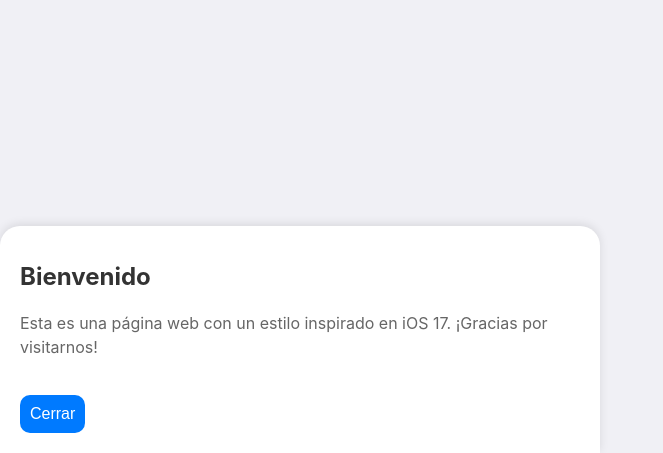
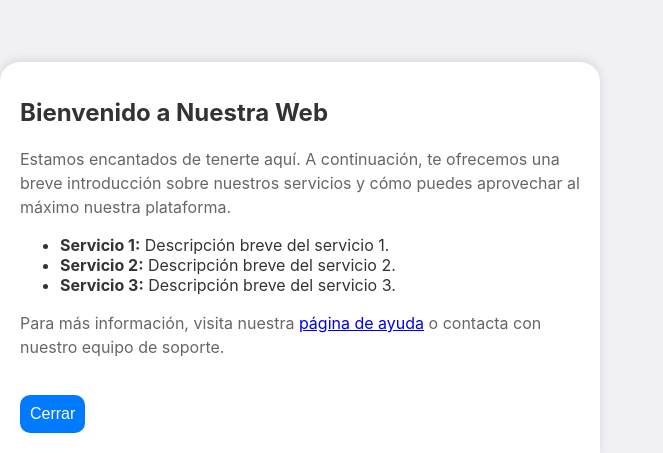
Before and after one commit to JeamDeveloper/Waves, a plain HTML site: page index.html in a window 1280 px wide. Shown: the part 347-800 px from the top of the page, without its empty margins (0-663 px from the left). Drawn offline with Linux system fonts and the light colour scheme.

Commit message:
Actualizar index.html

```diff
--- a/index.html
+++ b/index.html
@@ -26,6 +26,7 @@
             box-sizing: border-box;
             transform: translateY(100%);
             transition: transform 0.3s ease-out;
+            z-index: 1000; /* Asegura que el bottom sheet esté en la parte superior */
         }
         .bottom-sheet.open {
             transform: translateY(0);
@@ -39,7 +40,7 @@
             line-height: 1.5;
             color: #666;
         }
-        .close-button {
+        .bottom-sheet .close-button {
             background: #007aff;
             color: white;
             border: none;
@@ -53,8 +54,14 @@
 </head>
 <body>
     <div class="bottom-sheet" id="bottomSheet">
-        <h1>Bienvenido</h1>
-        <p>Esta es una página web con un estilo inspirado en iOS 17. ¡Gracias por visitarnos!</p>
+        <h1>Bienvenido a Nuestra Web</h1>
+        <p>Estamos encantados de tenerte aquí. A continuación, te ofrecemos una breve introducción sobre nuestros servicios y cómo puedes aprovechar al máximo nuestra plataforma.</p>
+        <ul>
+            <li><strong>Servicio 1:</strong> Descripción breve del servicio 1.</li>
+            <li><strong>Servicio 2:</strong> Descripción breve del servicio 2.</li>
+            <li><strong>Servicio 3:</strong> Descripción breve del servicio 3.</li>
+        </ul>
+        <p>Para más información, visita nuestra <a href="#">página de ayuda</a> o contacta con nuestro equipo de soporte.</p>
         <button class="close-button" id="closeButton">Cerrar</button>
     </div>
 
@@ -63,14 +70,8 @@
             const bottomSheet = document.getElementById('bottomSheet');
             const closeButton = document.getElementById('closeButton');
 
-            // Verifica si es la primera vez que se visita la página
-            if (!localStorage.getItem('hasVisited')) {
-                // Muestra el bottom sheet
-                bottomSheet.classList.add('open');
-
-                // Marca que el usuario ha visitado la página
-                localStorage.setItem('hasVisited', 'true');
-            }
+            // Muestra el bottom sheet cada vez que se carga la página
+            bottomSheet.classList.add('open');
 
             // Cierra el bottom sheet al hacer clic en el botón
             closeButton.addEventListener('click', function() {
```
